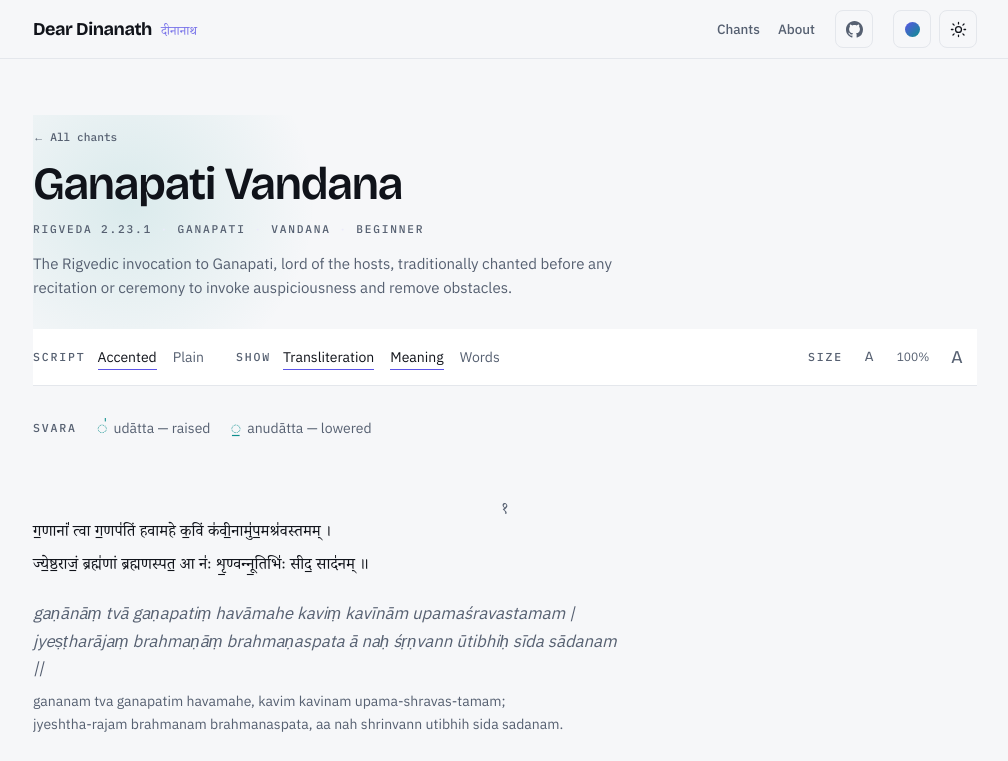
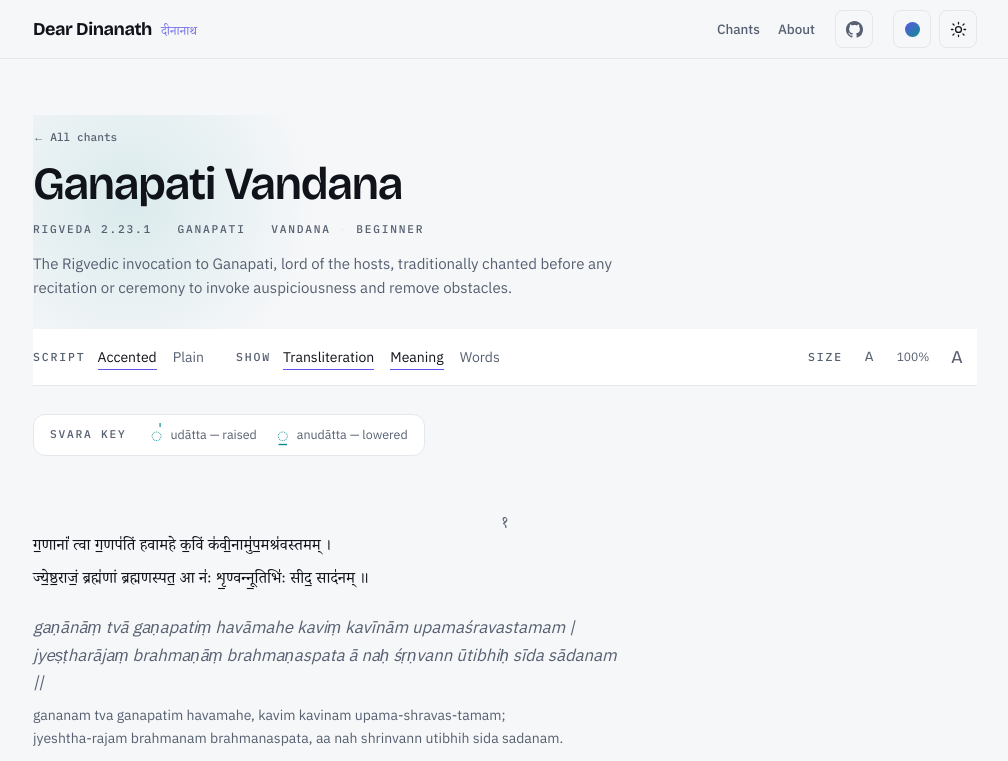
Before and after one commit to prashantbsr/dear-dinanath, a Next.js app: page /chants/ganapati-vandana/ in a window 1280 px wide. Shown: the top 761 px of the page, without its empty margins (135-1143 px from the left). Built offline with nearby package versions, Linux system fonts and the light colour scheme; a web font is replaced by a local one.

Commit message:
style(reader): present the svara key as a bordered chip
Wrap the udatta/anudatta legend in a bordered surface chip with the marks set in
the chant face, replacing the inline text legend.

Co-Authored-By: Claude Opus 4.8 (1M context) <noreply@anthropic.com>

```diff
--- a/src/components/ChantReader.tsx
+++ b/src/components/ChantReader.tsx
@@ -153,16 +153,24 @@ export default function ChantReader({ post }: ChantReaderProps) {
  */
 function SvaraKey() {
   return (
-    <div className="mt-7 flex flex-wrap items-center gap-x-5 gap-y-1 text-sm text-muted">
-      <span className="eyebrow text-[0.72rem]">Svara</span>
-      <span className="flex items-center gap-1.5">
-        <span aria-hidden="true" className="font-devanagari text-lg text-secondary">
+    <div className="mt-7 inline-flex flex-wrap items-center gap-x-5 gap-y-1.5 rounded-xl border border-line bg-surface px-4 py-2.5 text-[0.78rem] text-muted">
+      <span className="eyebrow mr-1">Svara key</span>
+      <span className="flex items-center gap-2">
+        <span
+          aria-hidden="true"
+          lang="sa"
+          className="chant text-xl leading-none text-secondary"
+        >
           ◌॑
         </span>
         udātta — raised
       </span>
-      <span className="flex items-center gap-1.5">
-        <span aria-hidden="true" className="font-devanagari text-lg text-secondary">
+      <span className="flex items-center gap-2">
+        <span
+          aria-hidden="true"
+          lang="sa"
+          className="chant text-xl leading-none text-secondary"
+        >
           ◌॒
         </span>
         anudātta — lowered
```
